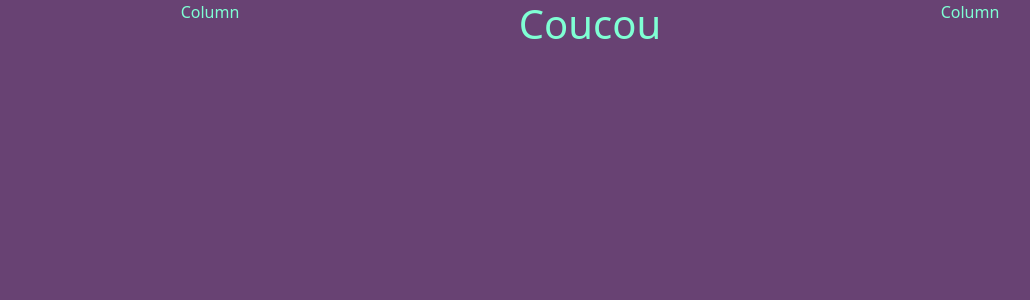
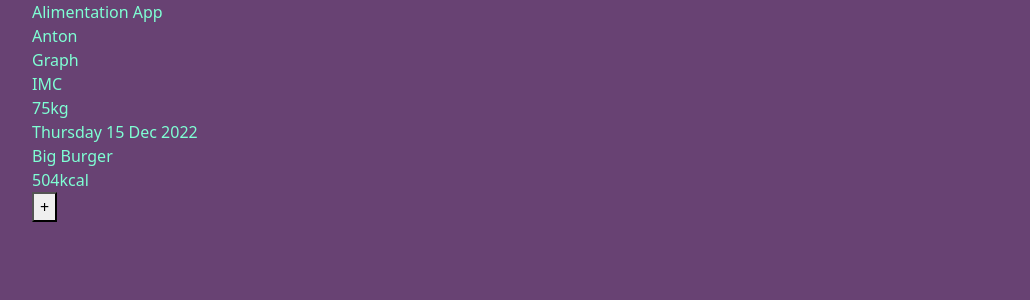
Before and after one commit to Avrelle/Alimentation_app, a PHP site: page / in a window 1280 px wide. Shown: the top 300 px of the page, without its empty margins (50-1080 px from the left). Run offline with PHP 8.4, Linux system fonts and the light colour scheme.

Commit message:
structure html homepage

```diff
--- a/index.php
+++ b/index.php
@@ -1,4 +1,28 @@
 <?php
+
+// connexion à la bdd
+
+// un user s'est connecté
+
+// on stocke les infos du user dans un variables
+
+$user = [
+  "name"=>"Anton",
+  "age"=>22,
+  "sexe"=>"homme",
+  "weight"=>75,
+  "size"=>180,
+  "IMC"=>18.5,
+  "email"=>"anton@yahoo.fr",
+  "isLogged"=>true,
+
+];
+if(!$user["isLogged"]){
+  header('Location: login.php');
+  exit;
+}
+
+
 $page = [
   'title' => "App alimentation - Acceuil"
 
@@ -8,18 +32,32 @@ include_once("includes/header.php");
 
 ?>
 
-<div class="container text-center">
-  <div class="row">
-    <div class="col-sm">
-      Column
+<div class="container">
+  <header>
+    <div class="title">Alimentation App</div>
+    <div class="profile"><? echo $user["name"];?></div>
+  </header>
+
+  <section class="dataUser">
+    <div>Graph</div>
+    <div>IMC</div>
+    <div><?php echo $user["weight"];?>kg</div>
+  </section>
+
+  <section class="date">
+    <div><?php echo date('l d M Y');?></div>
+  </section>
+
+  <section class="list">
+    <div class="food">
+      <div class="titleFood">Big Burger</div>
+      <div class="kgFood">504kcal</div>
     </div>
-    <div class="col-sm">
-      <h1>Coucou</h1>
-    </div>
-    <div class="col-sm">
-      Column
-    </div>
-  </div>
+  </section>
+
+  <footer>
+   <button>+</button>
+  </footer>
 </div>
 
 <?php include_once('includes/footer.php');?>
```
